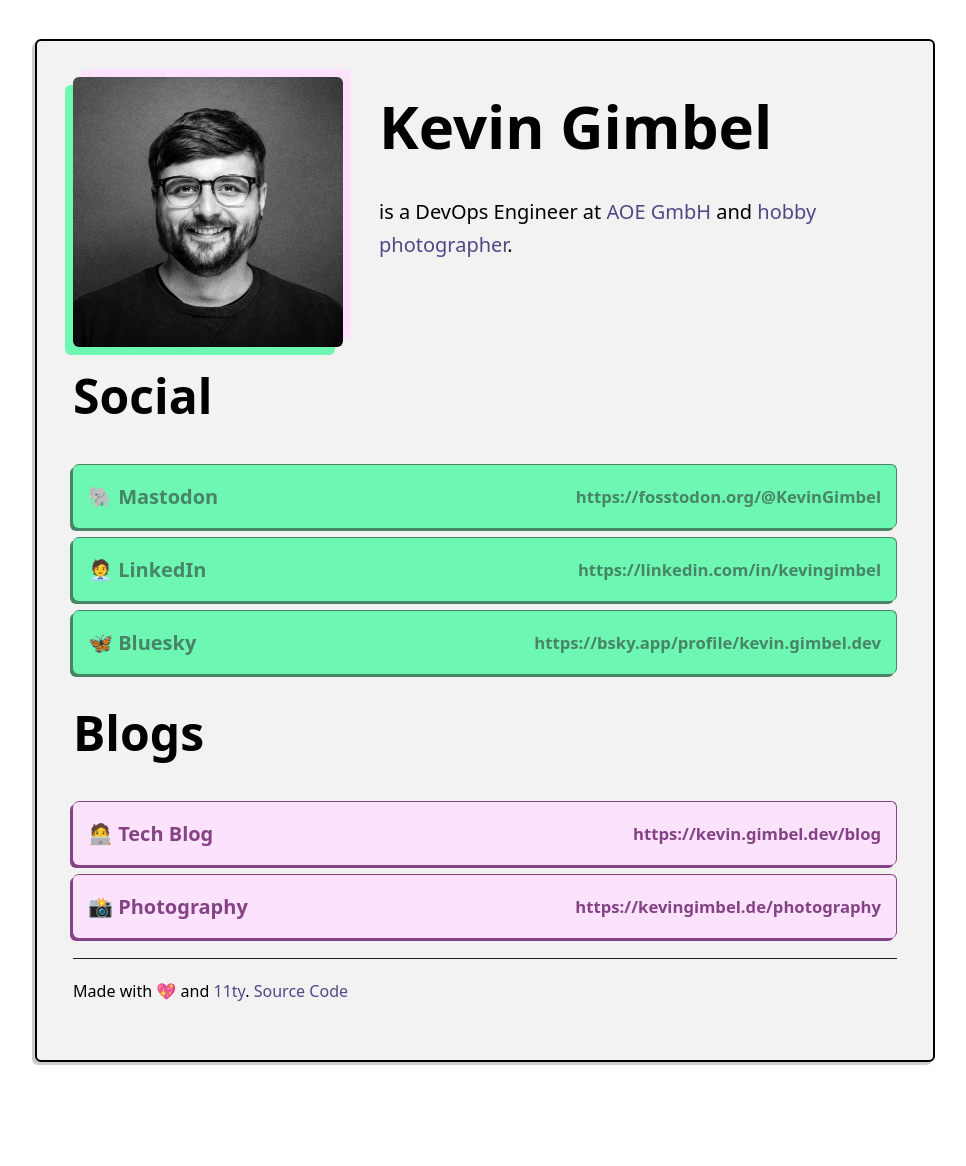
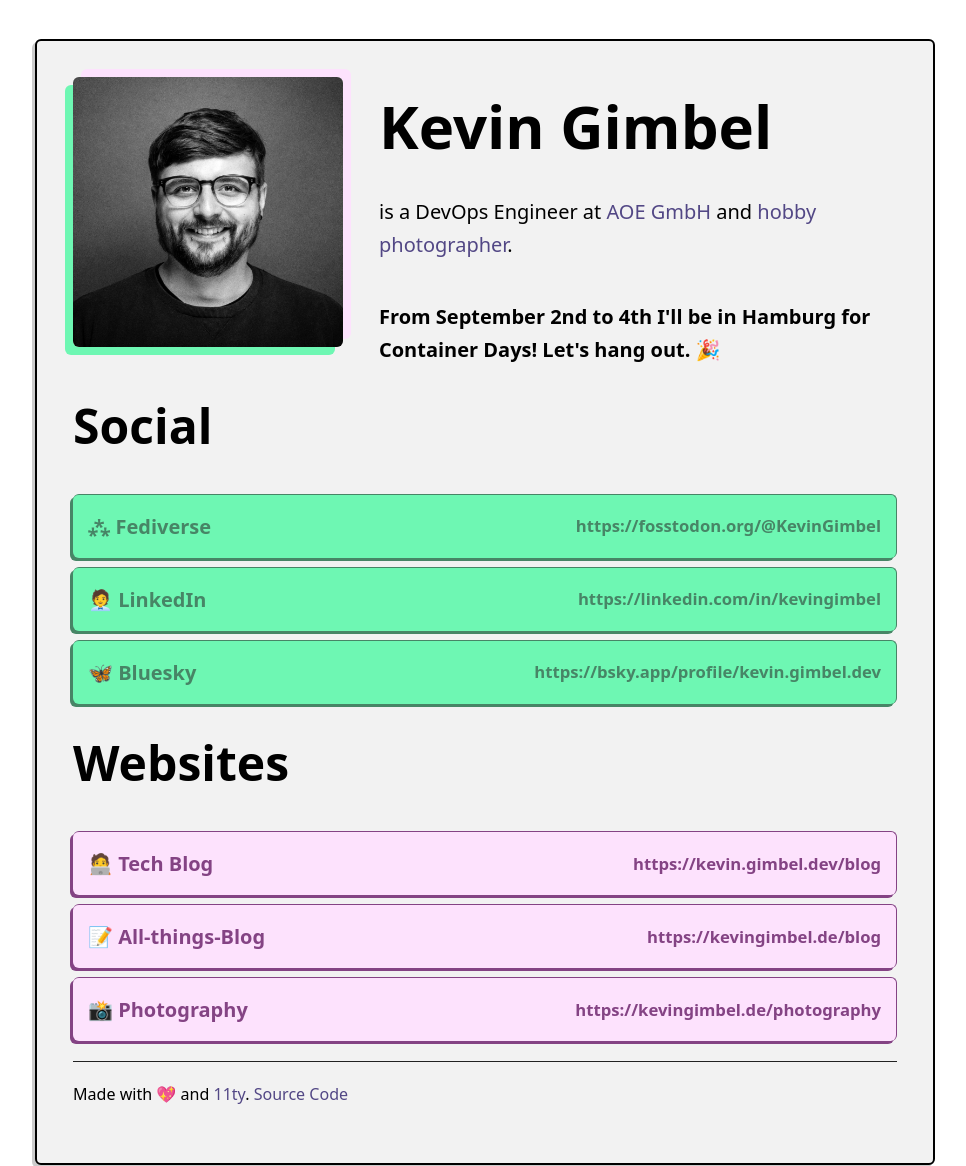
Before and after one commit to KevinGimbel/keg.im, an Eleventy site: page src/index.njk in a window 1280 px wide. Shown: the top 1166 px of the page, without its empty margins (155-1121 px from the left). Before the commit the page ends 1101 px from the top, so only its background shows below. Built offline with nearby package versions, Linux system fonts and the light colour scheme; Eleventy itself is replaced by a stand-in of ours; files that its build step writes are made by us from their sources.

Commit message:
chore: use fediverse symbol for Mastodon, add container days note

```diff
--- /dev/null
+++ b/src/_data/extras.json
@@ -0,0 +1,3 @@
+{
+  "note": "From September 2nd to 4th I'll be in Hamburg for Container Days! Let's hang out. 🎉"
+}
--- a/src/_data/links.json
+++ b/src/_data/links.json
@@ -2,7 +2,7 @@
   "socials": [
     {
       "title": "Follow me on Mastodon",
-            "name": "🐘 Mastodon",
+      "name": "⁂ Fediverse",
       "link": "https://fosstodon.org/@KevinGimbel"
     },
     {
@@ -21,7 +21,13 @@
       "title": "Read my tech blog",
       "name": "🧑‍💻 Tech Blog",
       "link": "https://kevin.gimbel.dev/blog"
-        }, {
+    },
+    {
+      "title": "Read my tech blog",
+      "name": "📝 All-things-Blog",
+      "link": "https://kevingimbel.de/blog"
+    },
+    {
       "title": "Check out my photo blog",
       "name": "📸 Photography",
       "link": "https://kevingimbel.de/photography"
--- a/src/index.njk
+++ b/src/index.njk
@@ -18,6 +18,9 @@
                 <h1>Kevin Gimbel</h1>
                 <p>is a DevOps Engineer at <a href="https://aoe.com/" title="Visit aoe.com to learn more about my employer">AOE GmbH</a>
             and <a href="https://kevingimbel.de/photography/" title="Check out my photography">hobby photographer</a>.</p>
+            {% if extras.note %}
+                <p><b>{{ extras.note }}</b></p>
+            {% endif %}
             </div>
         </header>
         <h2>Social</h2>
@@ -26,7 +29,7 @@
             <li><a href="{{ site.link }}" target="_blank" title="{{ site.title }}" class="link-list__link bg-accent-1"><span class="link__name">{{ site.name }}</span> <small class="link__url-txt">{{ site.link }}</small> </a></li>
             {%- endfor -%}
         </ul>
-        <h2>Blogs</h2>
+        <h2>Websites</h2>
         <ul class="link-list">
             {%- for site in links.websites -%}
             <li><a href="{{ site.link }}" target="_blank" title="{{ site.title }}" class="link-list__link bg-accent-3"><span class="link__name">{{ site.name }}</span> <small class="link__url-txt">{{ site.link }}</small> </a></li>
```
Lines whose indentation alone changed are shown as unchanged.
